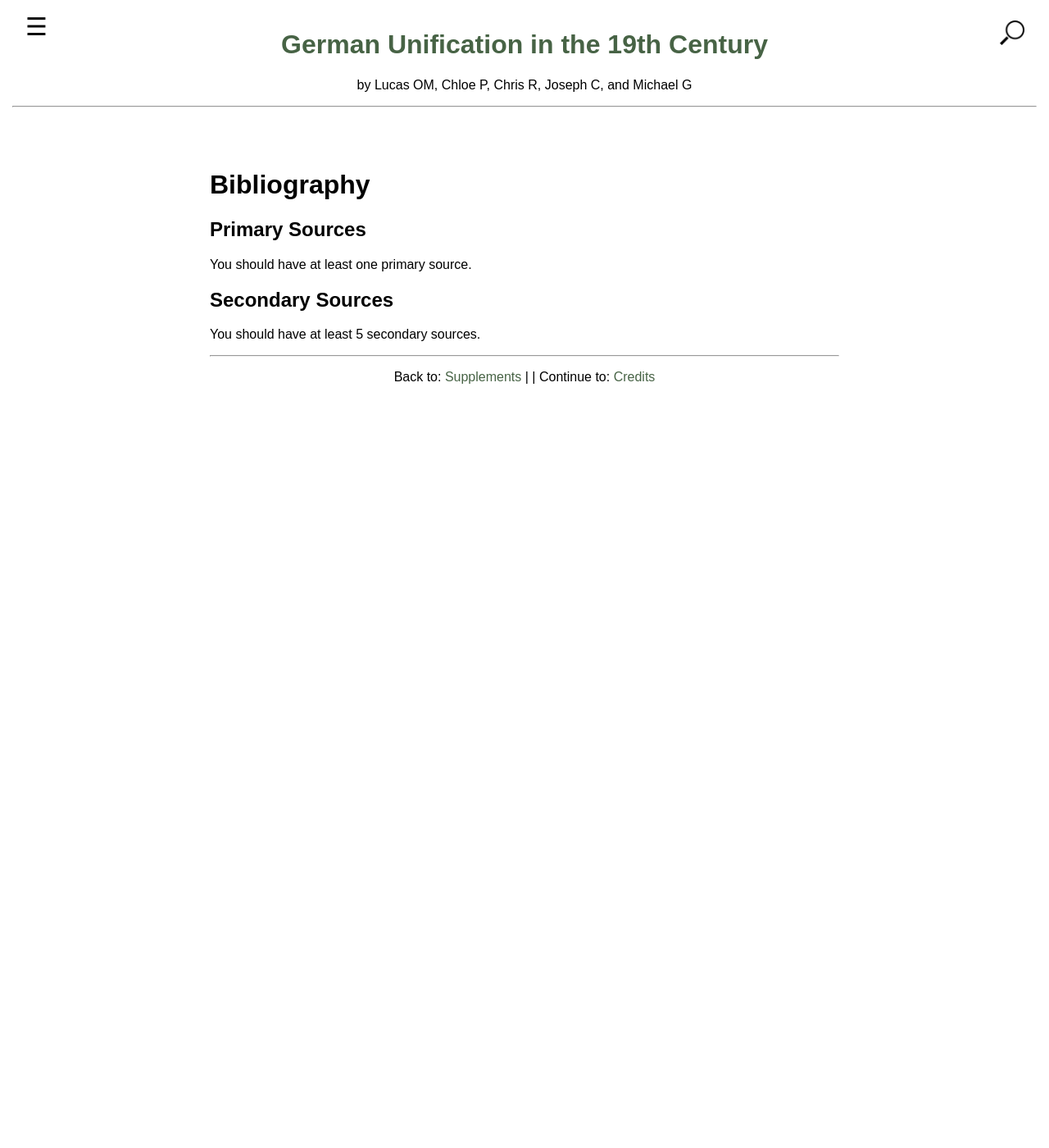
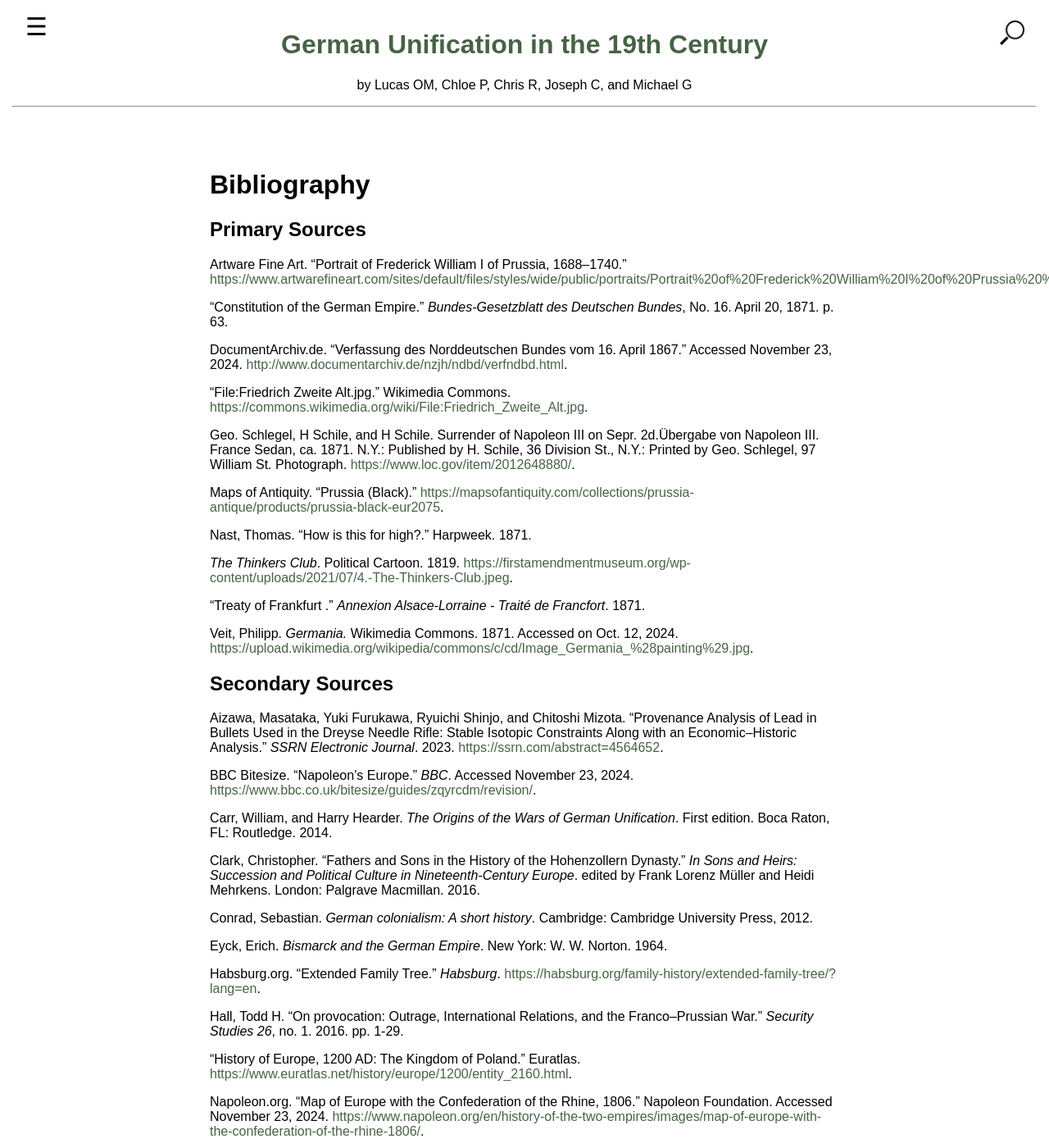
Before and after one commit to LucasOM-XeThey/OliveiraMelo-Lucas-EUH3205, a Jekyll site: the page built from 005_bibliography.md, in a window 1280 px wide and 1400 px high. Shown: the whole window at 82% size. Built offline with Jekyll 4.4.1, drawn with Linux system fonts in a browser that asks for light colours; some of the changed text lies outside the part shown.

Commit message:
Update 005_bibliography.md

```diff
--- a/005_bibliography.md
+++ b/005_bibliography.md
@@ -8,8 +8,62 @@ number: 5
 
 ## Primary Sources
 
-You should have at least one primary source.
+Artware Fine Art. “Portrait of Frederick William I of Prussia, 1688–1740.” [https://www.artwarefineart.com/sites/default/files/styles/wide/public/portraits/Portrait%20of%20Frederick%20William%20I%20of%20Prussia%20%2C%20%201688%20%E2%80%93%201740%20det%202.jpg](https://www.artwarefineart.com/sites/default/files/styles/wide/public/portraits/Portrait%20of%20Frederick%20William%20I%20of%20Prussia%20%2C%20%201688%20%E2%80%93%201740%20det%202.jpg).
+
+"Constitution of the German Empire." *Bundes-Gesetzblatt des Deutschen Bundes*, No. 16. April 20, 1871. p. 63.
+
+DocumentArchiv.de. “Verfassung des Norddeutschen Bundes vom 16. April 1867.” Accessed November 23, 2024. [http://www.documentarchiv.de/nzjh/ndbd/verfndbd.html](http://www.documentarchiv.de/nzjh/ndbd/verfndbd.html).
+
+“File:Friedrich Zweite Alt.jpg.” Wikimedia Commons. [https://commons.wikimedia.org/wiki/File:Friedrich_Zweite_Alt.jpg](https://commons.wikimedia.org/wiki/File:Friedrich_Zweite_Alt.jpg).
+
+Geo. Schlegel, H Schile, and H Schile. Surrender of Napoleon III on Sepr. 2d.Übergabe von Napoleon III. France Sedan, ca. 1871. N.Y.: Published by H. Schile, 36 Division St., N.Y.: Printed by Geo. Schlegel, 97 William St. Photograph. [https://www.loc.gov/item/2012648880/](https://www.loc.gov/item/2012648880/).
+
+Maps of Antiquity. “Prussia (Black).” [https://mapsofantiquity.com/collections/prussia-antique/products/prussia-black-eur2075](https://mapsofantiquity.com/collections/prussia-antique/products/prussia-black-eur2075).
+
+Nast, Thomas. "How is this for high?." Harpweek. 1871.
+
+*The Thinkers Club*. Political Cartoon. 1819. [https://firstamendmentmuseum.org/wp-content/uploads/2021/07/4.-The-Thinkers-Club.jpeg](https://firstamendmentmuseum.org/wp-content/uploads/2021/07/4.-The-Thinkers-Club.jpeg).
+
+“Treaty of Frankfurt .” *Annexion Alsace-Lorraine - Traité de Francfort*. 1871.
+
+Veit, Philipp. *Germania.* Wikimedia Commons. 1871. Accessed on Oct. 12, 2024. [https://upload.wikimedia.org/wikipedia/commons/c/cd/Image_Germania_%28painting%29.jpg](https://upload.wikimedia.org/wikipedia/commons/c/cd/Image_Germania_%28painting%29.jpg).
 
 ## Secondary Sources
 
-You should have at least 5 secondary sources.
+Aizawa, Masataka, Yuki Furukawa, Ryuichi Shinjo, and Chitoshi Mizota. "Provenance Analysis of Lead in Bullets Used in the Dreyse Needle Rifle: Stable Isotopic Constraints Along with an Economic–Historic Analysis." *SSRN Electronic Journal*. 2023. [https://ssrn.com/abstract=4564652](https://ssrn.com/abstract=4564652).
+
+BBC Bitesize. “Napoleon's Europe.” *BBC*. Accessed November 23, 2024. [https://www.bbc.co.uk/bitesize/guides/zqyrcdm/revision/](https://www.bbc.co.uk/bitesize/guides/zqyrcdm/revision/).
+
+Carr, William, and Harry Hearder. *The Origins of the Wars of German Unification*. First edition. Boca Raton, FL: Routledge. 2014.
+
+Clark, Christopher. "Fathers and Sons in the History of the Hohenzollern Dynasty." *In Sons and Heirs: Succession and Political Culture in Nineteenth-Century Europe*. edited by Frank Lorenz Müller and Heidi Mehrkens. London: Palgrave Macmillan. 2016.
+
+Conrad, Sebastian. *German colonialism: A short history*. Cambridge: Cambridge University Press, 2012.
+
+Eyck, Erich. *Bismarck and the German Empire*. New York: W. W. Norton. 1964.
+
+Habsburg.org. “Extended Family Tree.” *Habsburg*.  [https://habsburg.org/family-history/extended-family-tree/?lang=en](https://habsburg.org/family-history/extended-family-tree/?lang=en).
+
+Hall, Todd H. “On provocation: Outrage, International Relations, and the Franco–Prussian War.” *Security Studies 26*, no. 1. 2016. pp. 1-29.
+
+“History of Europe, 1200 AD: The Kingdom of Poland.” Euratlas. [https://www.euratlas.net/history/europe/1200/entity_2160.html](https://www.euratlas.net/history/europe/1200/entity_2160.html).
+
+Napoleon.org. “Map of Europe with the Confederation of the Rhine, 1806.” Napoleon Foundation. Accessed November 23, 2024. [https://www.napoleon.org/en/history-of-the-two-empires/images/map-of-europe-with-the-confederation-of-the-rhine-1806/](https://www.napoleon.org/en/history-of-the-two-empires/images/map-of-europe-with-the-confederation-of-the-rhine-1806/).
+
+Sambanis, Nicholas, Stergios Skaperdas, and William C. Wohlforth, “Nation-Building through War.” *American Political Science Review 109*, no. 2. 2015. pp.
+
+Schmitt, Hans A. “Germany without Prussia: A Closer Look at the Confederation of the Rhine.” *German Studies Review 6*, no. 1. February 1983. pp. 11-12.
+
+Schulze, Hagen, and Deborah Lucas Schneider. *Germany: A new history*. Cambridge, Mass: Harvard University Press. 2001.
+
+Šedivý, Miroslav. “The Austrian Empire, German Nationalism, and the Rhine Crisis of 1840,” *Austrian History Yearbook* 47. January 2016. pp 16.
+
+Rink, Martin. “The German Wars of Liberation 1807-1815: The Restrained Insurgency.” *Small Wars & Insurgencies 25*, no. 4. July 2014. pp.
+
+Wawro, Geoffrey. *The Franco-Prussian War: The German Conquest of France in 1870-1871*. Cambridge: Cambridge University Press. 2003.
+
+Weinacht, Paul-Ludwig. “The Sovereign German States and the Code Napoleon. What Spoke for Its Adoption in the Rhine Confederation?” *European Journal of Law and Economics 14*, no. 3. November 2002. pp.
+
+William, Wolf von Schierbrand, and A. Oskar Klaussmann. *The Kaiser’s speeches, forming a character portrait of emperor William II*. Wentworth Press, 2016.
+
+Winks, Robin W. and Joan Neuberger. *Europe and the Making of Modernity, 1815-1914*. New York, New York: Oxford University Press, 2005.
```
